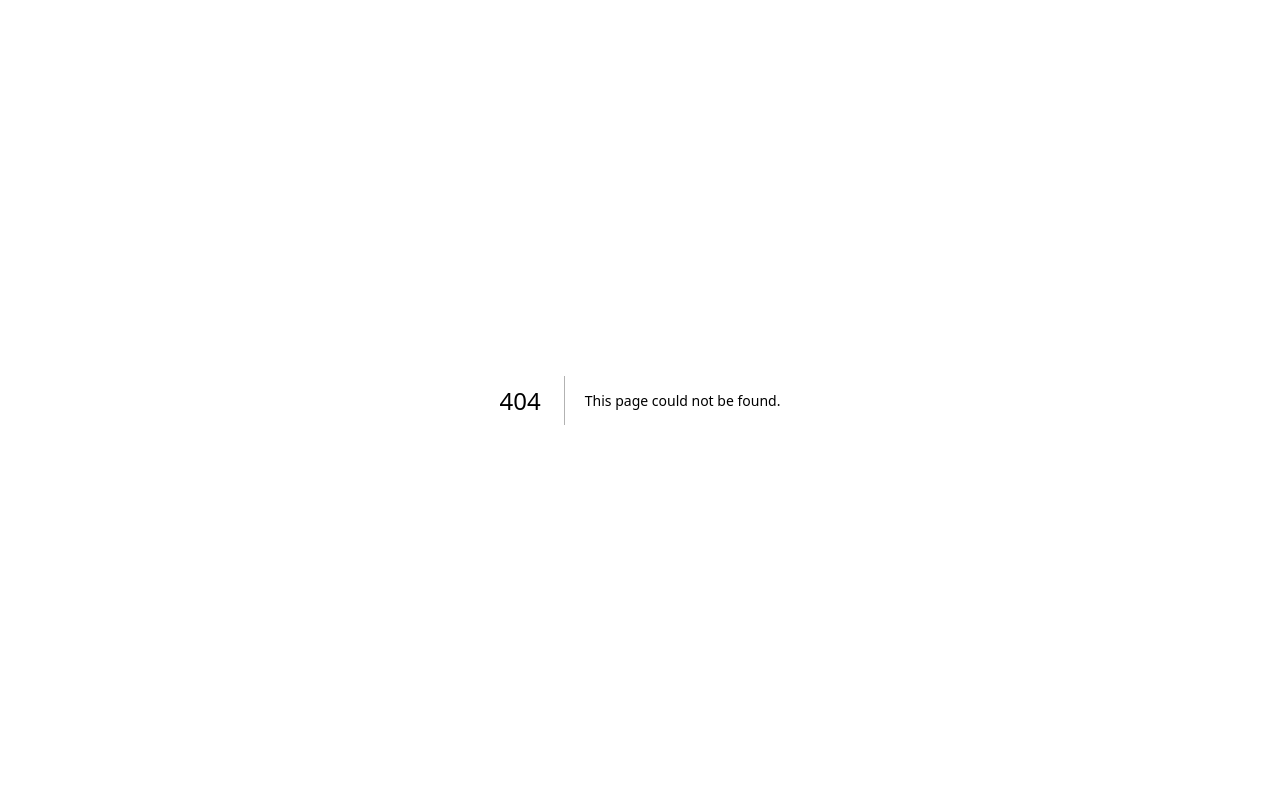
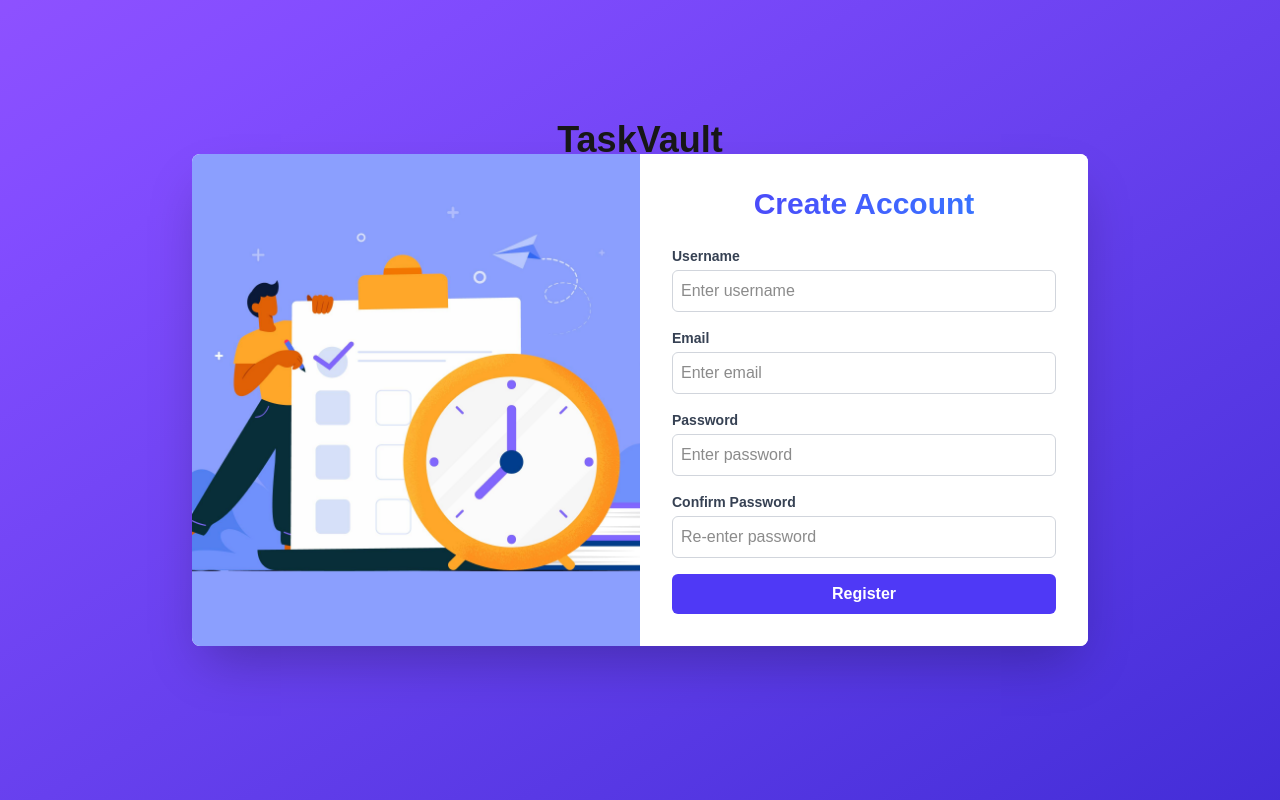
Before and after one commit to Sampath252005/task-manager, a Next.js app: page /register in a window 1280 px wide. Before the commit this address had no page. Built offline with nearby package versions, Linux system fonts and the light colour scheme.

Commit message:
redister page ui is done

```diff
--- /dev/null
+++ b/app/loginPage/page.js
@@ -0,0 +1,9 @@
+import React from 'react'
+
+const loginPage = () => {
+  return (
+    <div>loginPage</div>
+  )
+}
+
+export default loginPage
--- /dev/null
+++ b/app/register/page.js
@@ -0,0 +1,74 @@
+import React from "react";
+import Image from "next/image";
+
+const Register = () => {
+  return (
+    <div className="min-h-screen bg-gradient-to-br from-violet-500 to-indigo-700 flex items-center justify-center p-4">
+        <h1 className="absolute top-30 text-4xl font-extrabold">TaskVault</h1>
+      <div className="bg-white rounded-lg shadow-2xl overflow-hidden flex flex-col md:flex-row max-w-4xl w-full">
+
+        {/* Image Section */}
+        <div className="relative w-full md:w-1/2 h-64 md:h-auto">
+          <Image
+            src="/loginPage_image.jpg"
+            alt="Register"
+            layout="fill"
+            objectFit="cover"
+            priority
+          />
+        </div>
+
+        {/* Form Section */}
+        <div className="w-full md:w-1/2 p-8 bg-white">
+          <h1 className="text-3xl font-bold text-center text-transparent bg-clip-text bg-gradient-to-r from-indigo-600 to-blue-500 mb-6">
+            Create Account
+          </h1>
+
+          <form className="space-y-4">
+            <div>
+              <label className="block text-sm font-semibold text-gray-700">Username</label>
+              <input
+                type="text"
+                placeholder="Enter username"
+                className="w-full mt-1 p-2 border border-gray-300 rounded-md focus:outline-none focus:ring-2 focus:ring-indigo-400"
+              />
+            </div>
+
+            <div>
+              <label className="block text-sm font-semibold text-gray-700">Email</label>
+              <input
+                type="email"
+                placeholder="Enter email"
+                className="w-full mt-1 p-2 border border-gray-300 rounded-md focus:outline-none focus:ring-2 focus:ring-indigo-400"
+              />
+            </div>
+
+            <div>
+              <label className="block text-sm font-semibold text-gray-700">Password</label>
+              <input
+                type="password"
+                placeholder="Enter password"
+                className="w-full mt-1 p-2 border border-gray-300 rounded-md focus:outline-none focus:ring-2 focus:ring-indigo-400"
+              />
+            </div>
+
+            <div>
+              <label className="block text-sm font-semibold text-gray-700">Confirm Password</label>
+              <input
+                type="password"
+                placeholder="Re-enter password"
+                className="w-full mt-1 p-2 border border-gray-300 rounded-md focus:outline-none focus:ring-2 focus:ring-indigo-400"
+              />
+            </div>
+
+            <button className="w-full bg-indigo-600 hover:bg-indigo-700 text-white font-semibold py-2 rounded-md transition duration-200">
+              Register
+            </button>
+          </form>
+        </div>
+      </div>
+    </div>
+  );
+};
+
+export default Register;
```
Also changed, not shown: public/loginPage_image.jpg (added).
